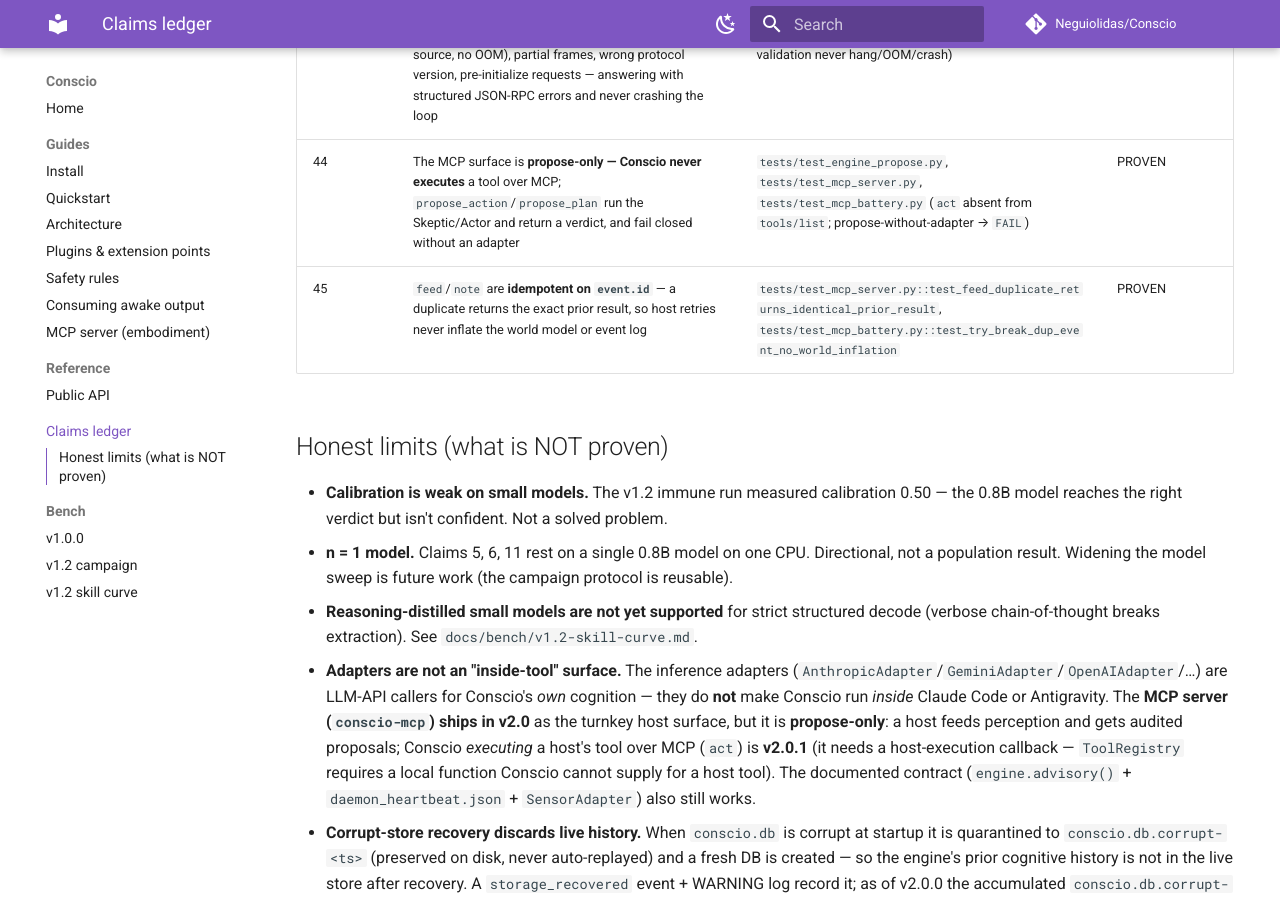
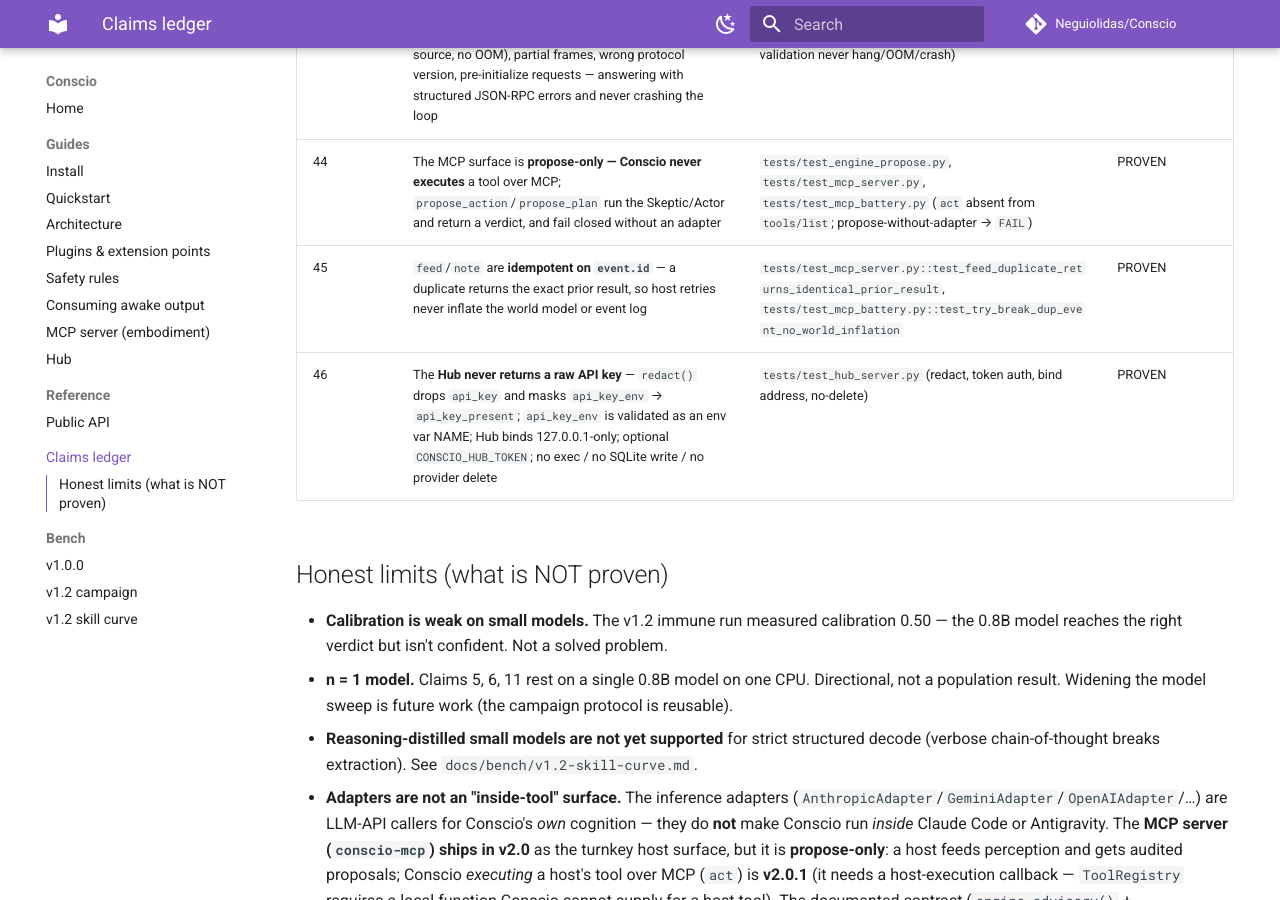
Before and after one commit to Neguiolidas/Conscio, an MkDocs documentation site: the page built from docs/CLAIMS.md, in a window 1280 px wide and 900 px high, scrolled down 4054 px. Built offline with MkDocs 1.6.1 and Material for MkDocs 9.7.7, drawn with Linux system fonts in a browser that asks for light colours; comment, search, counter and statistics services are not loaded; some of the changed text lies outside the part shown.

Commit message:
chore(hub): package-data static + v2.1.0 + docs [v2.1]
Co-Authored-By: Claude Opus 4.8 <noreply@anthropic.com>

```diff
--- a/conscio/__init__.py
+++ b/conscio/__init__.py
@@ -6,7 +6,7 @@ and goal generation. Adapts behavior based on the underlying model's
 context window size.
 """
 
-__version__ = "2.0.1"
+__version__ = "2.1.0"
 __author__ = "Neguiolidas / Neguitech"
 
 from .engine import ConsciousnessEngine
--- a/docs/CLAIMS.md
+++ b/docs/CLAIMS.md
@@ -53,6 +53,7 @@ Updated each phase. Current as of **v2.0.1** (2026-06-20).
 | 43 | The **MCP transport survives hostile host input** — malformed JSON, oversized frames (bounded at source, no OOM), partial frames, wrong protocol version, pre-initialize requests — answering with structured JSON-RPC errors and never crashing the loop | `tests/test_mcp_battery.py`, `tests/test_mcp_fuzz.py` (seeded stdlib fuzz: read+parse, full serve loop, event validation never hang/OOM/crash) | PROVEN |
 | 44 | The MCP surface is **propose-only — Conscio never executes** a tool over MCP; `propose_action`/`propose_plan` run the Skeptic/Actor and return a verdict, and fail closed without an adapter | `tests/test_engine_propose.py`, `tests/test_mcp_server.py`, `tests/test_mcp_battery.py` (`act` absent from `tools/list`; propose-without-adapter → `FAIL`) | PROVEN |
 | 45 | `feed`/`note` are **idempotent on `event.id`** — a duplicate returns the exact prior result, so host retries never inflate the world model or event log | `tests/test_mcp_server.py::test_feed_duplicate_returns_identical_prior_result`, `tests/test_mcp_battery.py::test_try_break_dup_event_no_world_inflation` | PROVEN |
+| 46 | The **Hub never returns a raw API key** — `redact()` drops `api_key` and masks `api_key_env` → `api_key_present`; `api_key_env` is validated as an env var NAME; Hub binds 127.0.0.1-only; optional `CONSCIO_HUB_TOKEN`; no exec / no SQLite write / no provider delete | `tests/test_hub_server.py` (redact, token auth, bind address, no-delete) | PROVEN |
 
 ## Honest limits (what is NOT proven)
 
--- a/mkdocs.yml
+++ b/mkdocs.yml
@@ -44,6 +44,7 @@ nav:
       - Safety rules: guides/safety-rules.md
       - Consuming awake output: guides/integration.md
       - MCP server (embodiment): guides/mcp.md
+      - Hub: guides/hub.md
   - Reference:
       - Public API: reference/public-api.md
   - Claims ledger: CLAIMS.md
--- a/pyproject.toml
+++ b/pyproject.toml
@@ -69,4 +69,4 @@ include = ["conscio*"]
 version = {attr = "conscio.__version__"}
 
 [tool.setuptools.package-data]
-conscio = ["py.typed"]
+conscio = ["py.typed", "hub/static/*"]
```
Also changed, not shown: other parts of docs/CLAIMS.md (+1 -1 lines), CHANGELOG.md (+19 -0 lines), README.md (+3 -3 lines), docs/guides/hub.md (added, +19 -0 lines).
